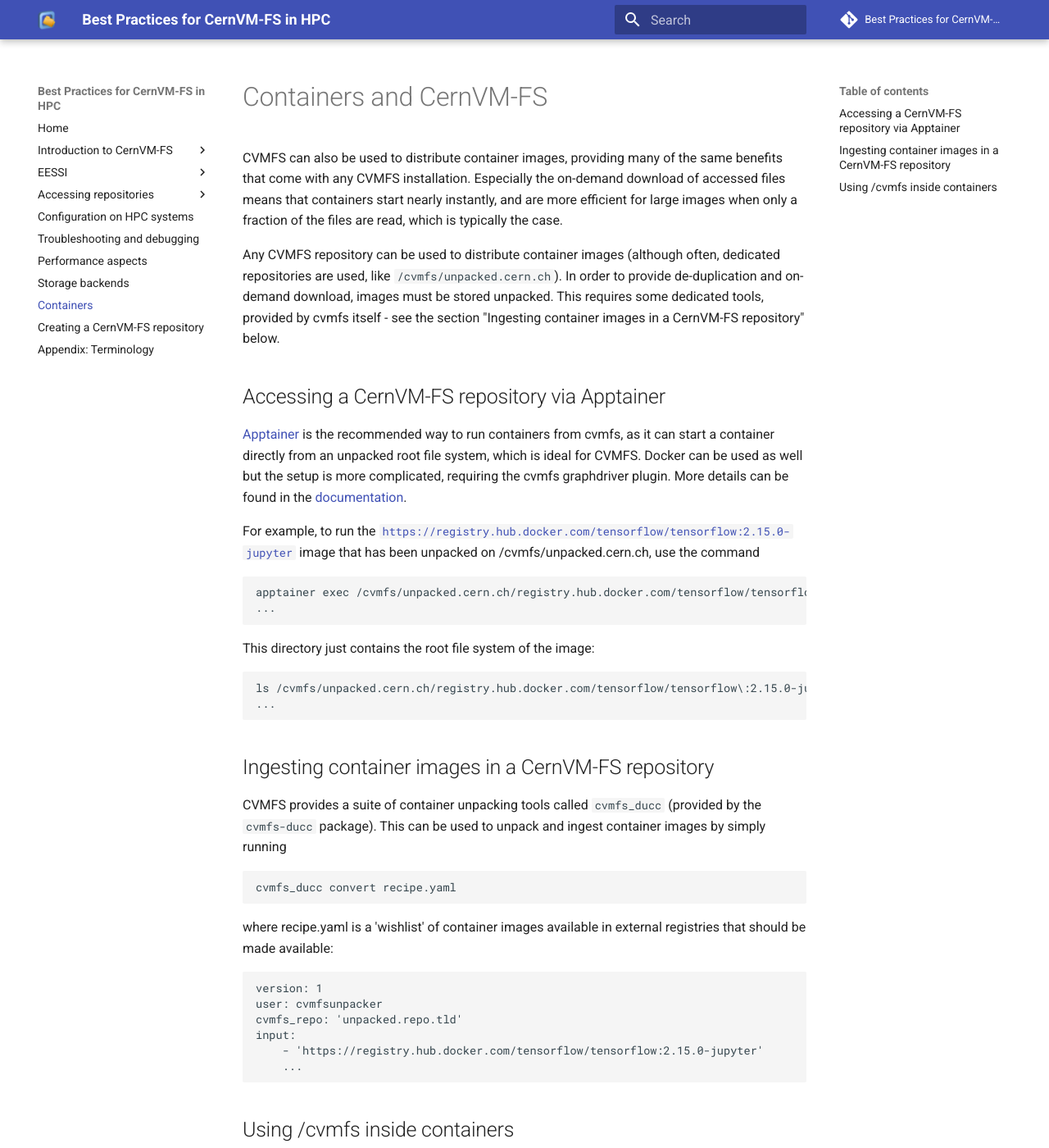
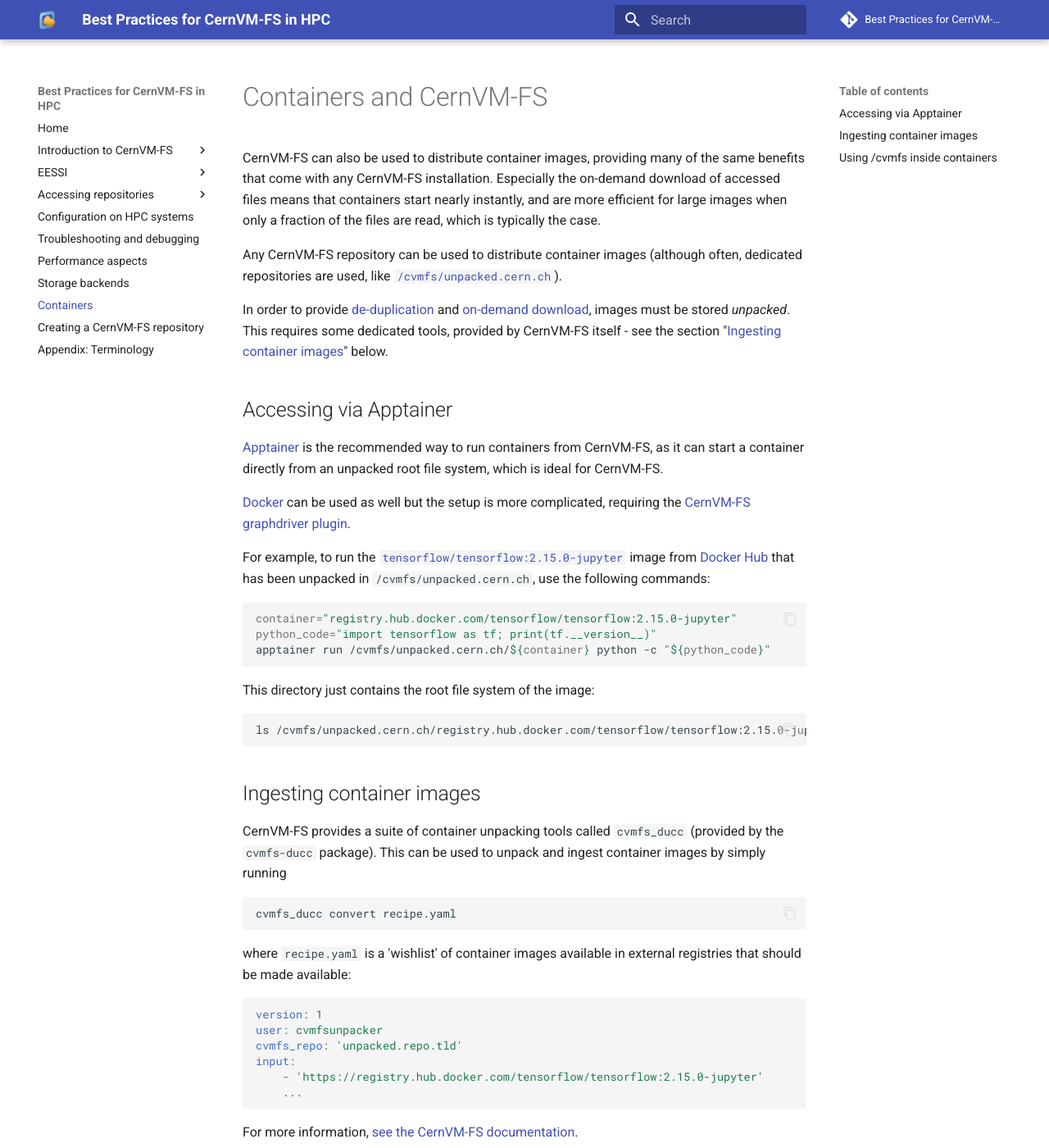
Before and after one commit to multixscale/cvmfs-tutorial-hpc-best-practices, an MkDocs documentation site: the page built from docs/containers.md, in a window 1280 px wide and 1400 px high. Shown: the whole window at 82% size. Built offline with MkDocs 1.6.1 and Material for MkDocs 9.7.7, drawn with Linux system fonts in a browser that asks for light colours; comment, search, counter and statistics services are not loaded; some of the changed text lies outside the part shown.

Commit message:
minor tweaks to Containers section

````diff
--- a/docs/containers.md
+++ b/docs/containers.md
@@ -1,40 +1,43 @@
 # Containers and CernVM-FS
 
-CVMFS can also be used to distribute container images, providing many of the same benefits that come with any CVMFS installation. Especially the on-demand download of accessed files means that containers start nearly instantly, and are more efficient for large images when only a fraction of the files are read, which is typically the case.
+CernVM-FS can also be used to distribute container images, providing many of the same benefits that come with any CernVM-FS installation. Especially the on-demand download of accessed files means that containers start nearly instantly, and are more efficient for large images when only a fraction of the files are read, which is typically the case.
 
-Any CVMFS repository can be used to distribute container images (although often, dedicated repositories are used, like `/cvmfs/unpacked.cern.ch`). In order to provide de-duplication and on-demand download, images must be stored unpacked. This requires some dedicated tools, provided by cvmfs itself - see the section "Ingesting container images in a CernVM-FS repository" below.
+Any CernVM-FS repository can be used to distribute container images (although often, dedicated repositories are used, like [`/cvmfs/unpacked.cern.ch`](cvmfs/flagship-repositories.md#unpacked-containers)).
 
-## Accessing a CernVM-FS repository via Apptainer
+In order to provide [de-duplication](cvmfs/what-is-cvmfs.md#features-deduplication) and [on-demand download](cvmfs/what-is-cvmfs.md#features-ondemand), images must be stored *unpacked*. This requires some dedicated tools, provided by CernVM-FS itself - see the section "[Ingesting container images](#ingesting)" below.
 
-[Apptainer](https://apptainer.org/) is the recommended way to run containers from cvmfs, as it can start a container directly from an unpacked root file system, which is ideal for CVMFS.
-Docker can be used as well but the setup is more complicated, requiring the cvmfs graphdriver plugin. More details can be found in the [documentation](https://cvmfs.readthedocs.io/en/stable/cpt-graphdriver.html).
+## Accessing via Apptainer
 
-For example, to run the [`https://registry.hub.docker.com/tensorflow/tensorflow:2.15.0-jupyter`](https://hub.docker.com/layers/tensorflow/tensorflow/2.15.0-jupyter/images/sha256-3bf17d6d5f2ed968543238936cca0725ca664d24729c537778b1333a315036d7?context=explore) image that has been unpacked on /cvmfs/unpacked.cern.ch, use the command
+[Apptainer](https://apptainer.org) is the recommended way to run containers from CernVM-FS, as it can start a container directly from an unpacked root file system, which is ideal for CernVM-FS.
 
-```
-apptainer exec /cvmfs/unpacked.cern.ch/registry.hub.docker.com/tensorflow/tensorflow\:2.15.0-jupyter /bin/bash
-...
+[Docker](https://www.docker.com) can be used as well but the setup is more complicated, requiring the [CernVM-FS graphdriver plugin](https://cvmfs.readthedocs.io/en/stable/cpt-graphdriver.html).
+
+For example, to run the [`tensorflow/tensorflow:2.15.0-jupyter`](https://hub.docker.com/layers/tensorflow/tensorflow/2.15.0-jupyter/images/sha256-3bf17d6d5f2ed968543238936cca0725ca664d24729c537778b1333a315036d7?context=explore) image from [Docker Hub](https://hub.docker.com/) that has been unpacked in `/cvmfs/unpacked.cern.ch`, use the following commands:
+
+```{ .bash .copy }
+container="registry.hub.docker.com/tensorflow/tensorflow:2.15.0-jupyter"
+python_code="import tensorflow as tf; print(tf.__version__)"
+apptainer run /cvmfs/unpacked.cern.ch/${container} python -c "${python_code}"
 ```
 
 This directory just contains the root file system of the image:
 
-```
-ls /cvmfs/unpacked.cern.ch/registry.hub.docker.com/tensorflow/tensorflow\:2.15.0-jupyter
-...
+```{ .bash .copy }
+ls /cvmfs/unpacked.cern.ch/registry.hub.docker.com/tensorflow/tensorflow:2.15.0-jupyter
 ```
 
 
 
-## Ingesting container images in a CernVM-FS repository
+## Ingesting container images {: #ingesting }
 
-CVMFS provides a suite of container unpacking tools called `cvmfs_ducc` (provided by the `cvmfs-ducc` package). This can be used to unpack and ingest container images by simply running
+CernVM-FS provides a suite of container unpacking tools called `cvmfs_ducc` (provided by the `cvmfs-ducc` package). This can be used to unpack and ingest container images by simply running
 
-```
+```{ .bash .copy }
 cvmfs_ducc convert recipe.yaml
 ```
-where recipe.yaml is a 'wishlist' of container images available in external registries that should be made available:
+where `recipe.yaml` is a 'wishlist' of container images available in external registries that should be made available:
 
-```
+```yaml
 version: 1
 user: cvmfsunpacker
 cvmfs_repo: 'unpacked.repo.tld'
@@ -43,17 +46,19 @@
     ...
 ```
 
+For more information, [see the CernVM-FS documentation](https://cvmfs.readthedocs.io/en/stable/cpt-ducc.html).
 
-## Using /cvmfs inside containers
 
-The easiest way to access cvmfs from a container is to set it up on the host and bind-mount it inside the container:
+## Using `/cvmfs` inside containers
 
-```
+The easiest way to access CernVM-FS repositories from a container is to set it up on the host and bind-mount it inside the container:
+
+```{ .bash .copy }
 docker run -it --volume /cvmfs:/cvmfs:shared ubuntu ls -lna /cvmfs/atlas.cern.ch
 ```
 
-For apptainer, the same can be done by setting the `SINGULARITY_BIND` environment variable
+For Apptainer, the same can be done by setting the `$SINGULARITY_BIND` (or `$APPTAINER_BIND`) environment variable:
 
-```
+```{ .bash .copy }
 export SINGULARITY_BIND="/cvmfs"
 ```
````
